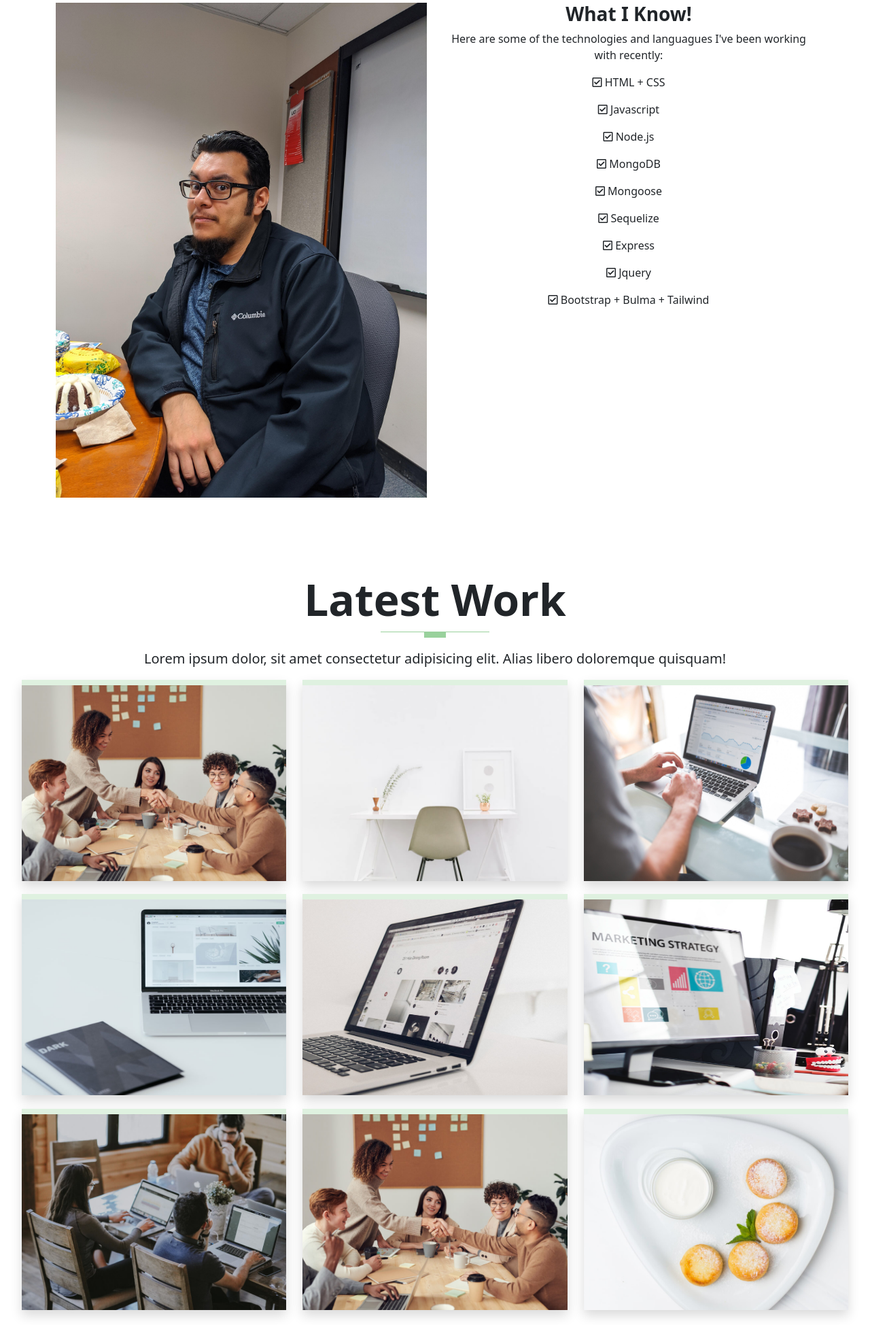
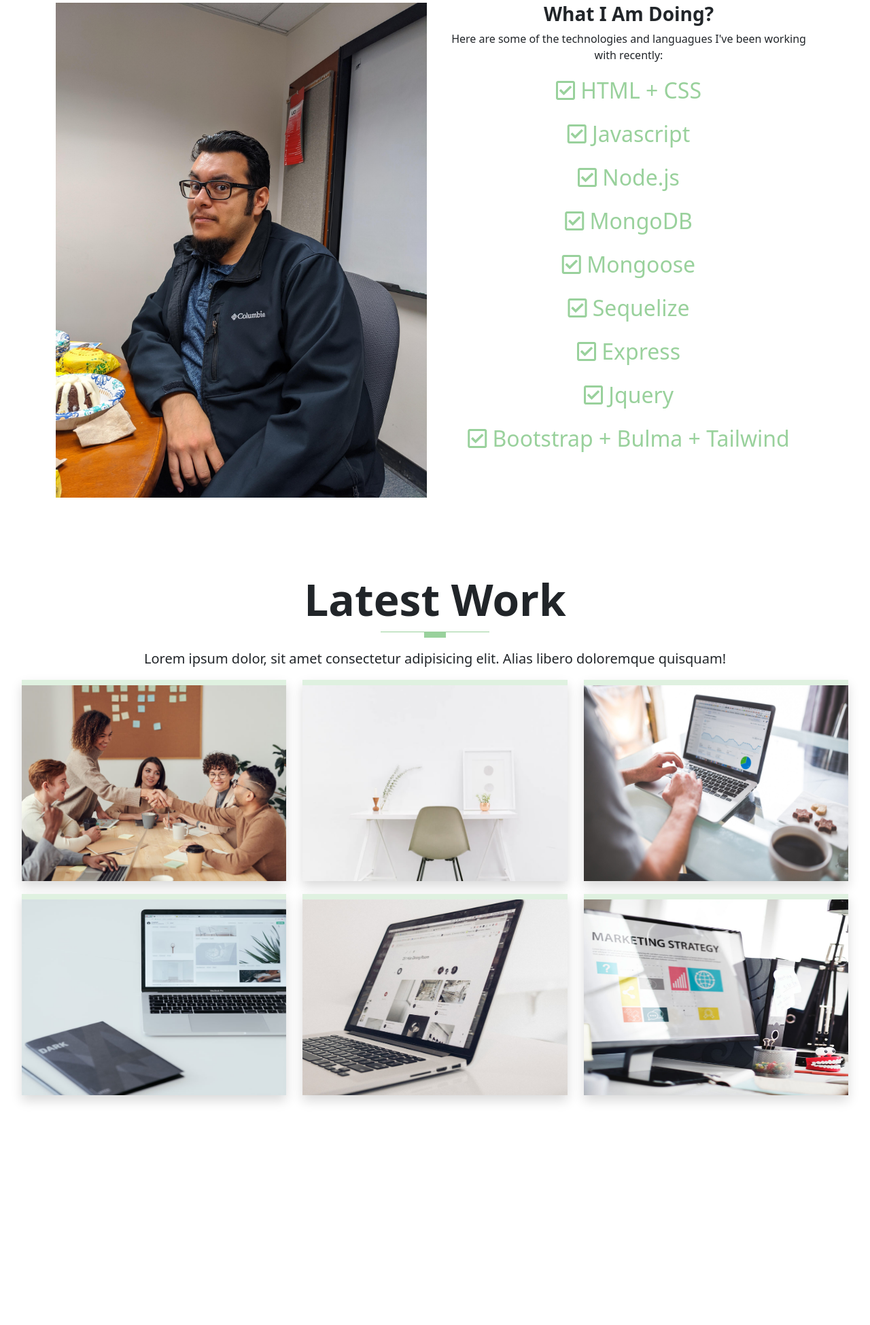
Before and after one commit to Raguayo101/portfolio, a website: page index.html in a window 1280 px wide. Shown: the part 1155-3104 px from the top of the page at 68% size. After the commit the page ends 2850 px from the top, so only its background shows below. Drawn offline with nearby package versions, Linux system fonts and the light colour scheme.

Commit message:
updating about me section

```diff
--- a/index.html
+++ b/index.html
@@ -107,17 +107,18 @@
       </div>
     </div>
 
+    <!-- content for about me section -->
     <div class="container">
       <div class="row">
         <div class="col-xl-6">
           <img src="assets/images/me.jpg" alt="photo of me" class="img-fluid">
         </div>
         <div class="col-xl-6">
-          <h3 class="fw-bold text-capitalize text-center">What I know!</h3>
+          <h3 class="fw-bold text-capitalize text-center">What I am doing?</h3>
           <p class="text-center">Here are some of the technologies and languagues I've been working with recently:</p>
           <div class="container">
-            <span class="text-center">
-              <p><i class="far fa-check-square"></i> HTML + CSS</p>
+            <span class="text-center" id="aboutme-text">
+              <p class="aboutme-text"><i class="far fa-check-square"></i> HTML + CSS</p>
 
               <p><i class="far fa-check-square"></i> Javascript</p>
 
@@ -224,43 +225,7 @@
             </div>
           </div>
         </div>
-        <div class="col-lg-4 col-md-6">
-          <div class="portfolio-box shadow">
-            <img src="images/portfolio/portfolio-7.jpg" alt="portfolio 7 image" title="portfolio 7 picture"
-              class="img-fluid">
-            <div class="portfolio-info">
-              <div class="caption">
-                <h4>project name goes here 7</h4>
-                <p>category project</p>
-              </div>
-            </div>
-          </div>
-        </div>
-        <div class="col-lg-4 col-md-6">
-          <div class="portfolio-box shadow">
-            <img src="images/portfolio/portfolio-8.jpg" alt="portfolio 8 image" title="portfolio 8 picture"
-              class="img-fluid">
-            <div class="portfolio-info">
-              <div class="caption">
-                <h4>project name goes here 8</h4>
-                <p>category project</p>
-              </div>
-            </div>
-          </div>
-        </div>
-        <div class="col-lg-4 col-md-6">
-          <div class="portfolio-box shadow">
-            <img src="images/portfolio/portfolio-9.jpg" alt="portfolio 9 image" title="portfolio 9 picture"
-              class="img-fluid">
-            <div class="portfolio-info">
-              <div class="caption">
-                <h4>project name goes here 9</h4>
-                <p>category project</p>
-              </div>
-            </div>
-          </div>
-        </div>
-      </div>
+
       </div>
     </section>
 
--- a/scss/section/_aboutme.scss
+++ b/scss/section/_aboutme.scss
@@ -2,4 +2,17 @@
 
 .about-me{
     padding: 4rem 2rem;
+
+    p{
+        color: $primary;
+    }
 }
+
+#aboutme-text{
+
+    p{
+        color: $primary;
+        font-size: 2rem;
+    }
+
+}
```
Also changed, not shown: assets/css/style.css, 1 other file.
